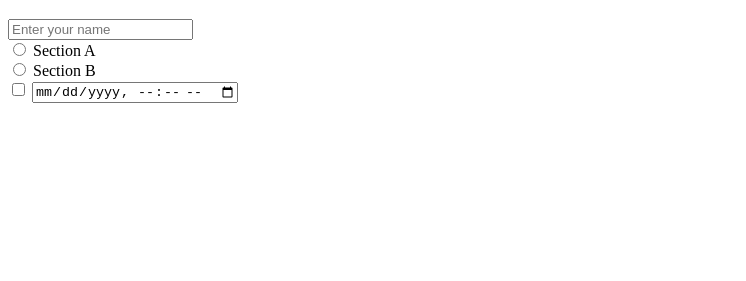
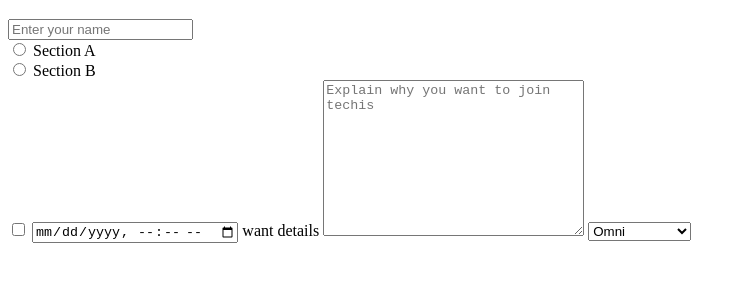
Before and after one commit to Ranjan4Kumar/tets1, a plain HTML site: page form.html in a window 1280 px wide. Shown: the part 61-342 px from the top of the page, without its empty margins (0-746 px from the left). Drawn offline with Linux system fonts and the light colour scheme.

Commit message:
updated file

```diff
--- a/form.html
+++ b/form.html
@@ -23,8 +23,15 @@
             </label>
             <input type="checkbox" name="want office ID card" id="TECHIS" class = "red">
             <input type="datetime-local" name="want office ID card" id="TECHIS" class = "red">
+            <label for="want details">want details</label>
             <!-- there are different types of "type" used inside our input tag are as
             button, checkbos,color,date,datetime-local, email,file,hidden etc. -->
+            <textarea name="How's TECHIS" id="How's TECHIS" cols="30" rows="10" placeholder = "Explain why you want to join techis"></textarea>
+            <select name="car" id="car" aria-placeholder="Choose">select your car
+                <option value="omni">Omni</option>
+                <option value="BMW">BMW</option>
+                <option value="MS">Maruti Suzuki</option>
+            </select>
 
 
         </form>
```
